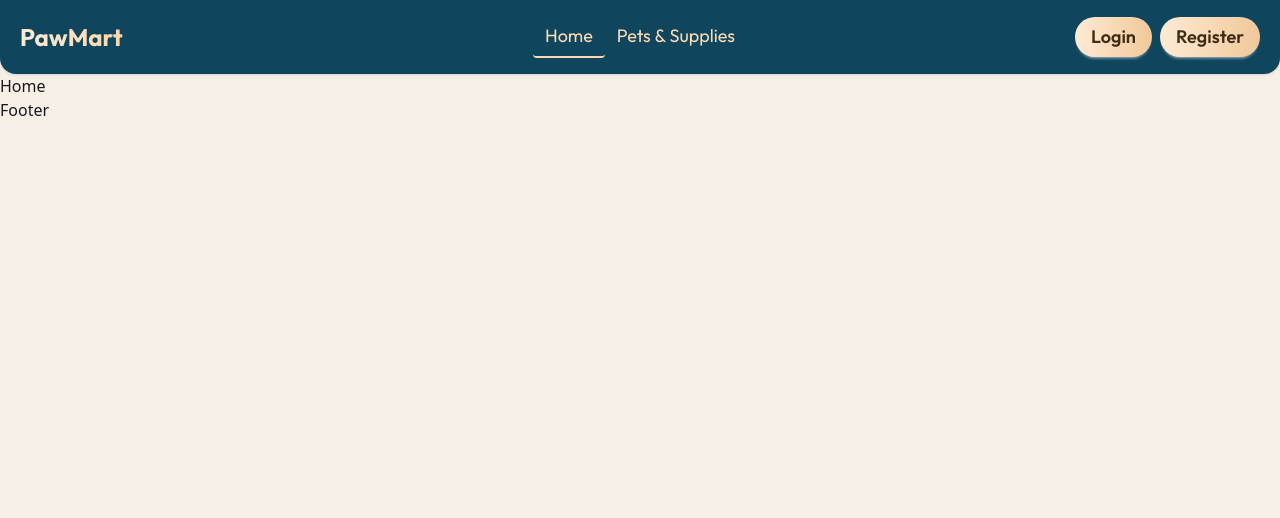
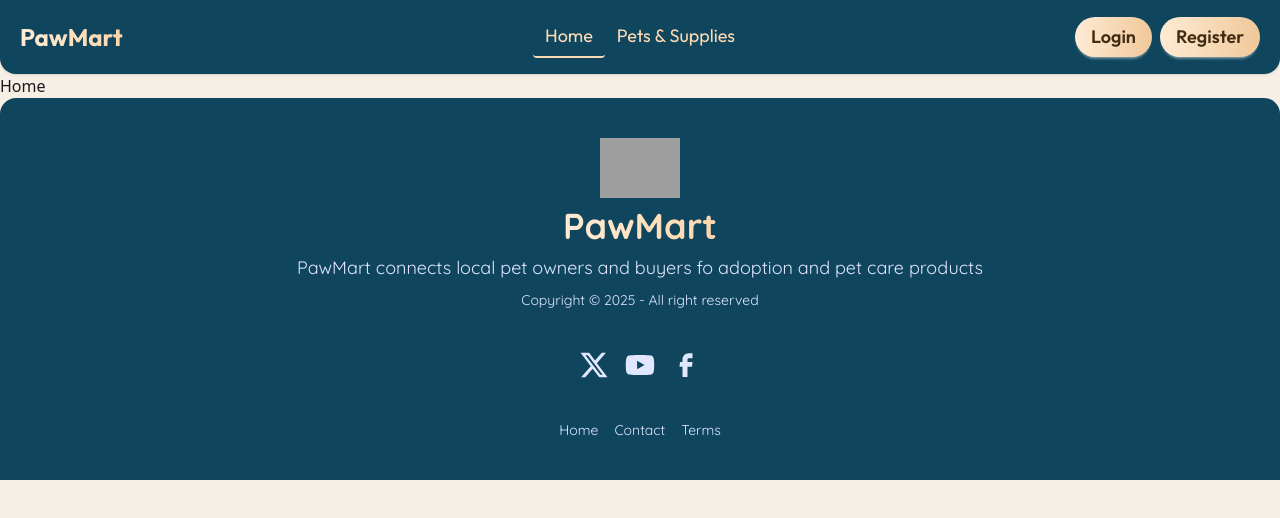
Before and after one commit to AtikHasan16/PawMart, a React (Vite) app: page / in a window 1280 px wide. Shown: the top 518 px of the page. Built offline with nearby package versions, Linux system fonts and the light colour scheme; no server answers; grey boxes are pictures that could not be loaded.

Commit message:
added footer

```diff
--- a/src/Components/Shared/Footer.jsx
+++ b/src/Components/Shared/Footer.jsx
@@ -1,11 +1,48 @@
-import React from 'react';
-
+import React from "react";
+import { CgFacebook, CgYoutube } from "react-icons/cg";
+import { FaXTwitter, FaYoutube } from "react-icons/fa6";
+import logo from "../../assets/cat.png";
+import Container from "../Container";
 const Footer = () => {
-    return (
-        <div>
-            Footer
-        </div>
-    );
+  return (
+    <div className="">
+      <Container>
+        <footer className="footer footer-horizontal footer-center bg-primary text-primary-content p-10 rounded-t-2xl sand">
+          <aside>
+            <figure className="w-20">
+              <img src={logo} alt="" />
+            </figure>
+            <h1 className="bg-linear-90 from-[#FEEBD5] to-[#fdd6aa] text-transparent bg-clip-text text-4xl font-bold">
+              PawMart
+            </h1>
+            <p className="text-lg">
+              PawMart connects local pet owners and buyers fo adoption and pet
+              care products
+            </p>
+            <p>Copyright © {new Date().getFullYear()} - All right reserved</p>
+          </aside>
+          <nav>
+            <div className="grid grid-flow-col gap-4">
+              <a>
+                <FaXTwitter size={30} />
+              </a>
+              <a>
+                <FaYoutube size={30}></FaYoutube>
+              </a>
+              <a>
+                <CgFacebook size={30}></CgFacebook>
+              </a>
+            </div>
+          </nav>
+          <nav className="grid grid-flow-col gap-4">
+            <a className="link link-hover">Home</a>
+            <a className="link link-hover">Contact</a>
+            <a className="link link-hover">Terms</a>
+          </nav>
+        </footer>
+      </Container>
+    </div>
+  );
 };
 
 export default Footer;
--- a/src/Components/Shared/Navbar.jsx
+++ b/src/Components/Shared/Navbar.jsx
@@ -6,8 +6,11 @@ import { Link, NavLink } from "react-router";
 import AuthContext from "../../Context/AuthContext";
 import toast from "react-hot-toast";
 import LoadingSpinner from "../LoadingSpinner";
+import { ClockLoader } from "react-spinners";
 const Navbar = () => {
-  const { currentUser, logOutUser } = use(AuthContext);
+  const { currentUser, logOutUser, loading } = use(AuthContext);
+  console.log(loading);
+
   const [theme, setTheme] = useState(localStorage.getItem("theme") || "light");
 
   const links = (
@@ -99,6 +102,12 @@ const Navbar = () => {
           <div className="navbar-center hidden lg:flex">
             <ul className="menu menu-horizontal px-1">{links}</ul>
           </div>
+          {loading ? (
+            <div className="navbar-end text-amber-100">
+              <ClockLoader color="#FDD6AA"></ClockLoader>
+            </div>
+          ) : (
+            <div className="navbar-end">
               {currentUser ? (
                 <div className="navbar-end gap-2">
                   <button className="btn" onClick={handleLogout}>
@@ -152,6 +161,8 @@ const Navbar = () => {
                 </div>
               )}
             </div>
+          )}
+        </div>
       </Container>
     </div>
   );
--- a/src/Context/AuthProvider.jsx
+++ b/src/Context/AuthProvider.jsx
@@ -28,6 +28,7 @@ const AuthProvider = ({ children }) => {
   };
   // Update profile
   const updateCurrentUser = (name, image) => {
+    setLoading(true);
     return updateProfile(auth.currentUser, {
       displayName: name,
       photoURL: image,
--- a/src/Pages/Register.jsx
+++ b/src/Pages/Register.jsx
@@ -11,6 +11,7 @@ const Register = () => {
   const { loginWithGoogle, registerWithEmail, setLoading, updateCurrentUser } =
     useContext(AuthContext);
   const [showPass, setShowPass] = useState(false);
+  const [invalid, setInvalid] = useState("");
   const handleShowPass = () => {
     setShowPass(!showPass);
   };
@@ -22,18 +23,26 @@ const Register = () => {
     const photoURL = e.target.image.value;
     console.log(name, email, password, photoURL);
 
+    if (password.length < 6) {
+      return setInvalid("Password must be at least 6 character");
+    } else if (!/[A-Z]/.test(password)) {
+      return setInvalid("Password must contain at least one uppercase letter.");
+    } else if (!/[a-z]/.test(password)) {
+      return setInvalid("Password must contain at least one lowercase letter.");
+    }
     registerWithEmail(email, password)
       .then((res) => {
         console.log(res);
         toast.success("Registration Successful");
-        setLoading(false);
 
         updateCurrentUser(name, photoURL)
           .then(() => {
             toast.success("successfully updated user info");
+            setLoading(false);
           })
           .catch((error) => {
             toast.error(error);
+            setLoading(false);
           });
       })
       .catch((error) => {
@@ -124,7 +133,8 @@ const Register = () => {
             </div>
 
             {/* Forget Text */}
-            <div className="text-right">
+            <div className="text-right flex">
+              <p className="text-sm  text-red-400 text-left">{invalid}</p>
               <a
                 href="#"
                 className="text-sm hover:underline text-secondary/70 hover:text-secondary"
@@ -142,9 +152,9 @@ const Register = () => {
           </form>
 
           <p className="text-center mt-4 text-white">
-            Don't have an account?{" "}
+            Already have an account?{" "}
             <Link
-              to="/register"
+              to="/login"
               className="font-bold hover:underline text-secondary"
             >
               Create one
```
Lines whose indentation alone changed are shown as unchanged.
